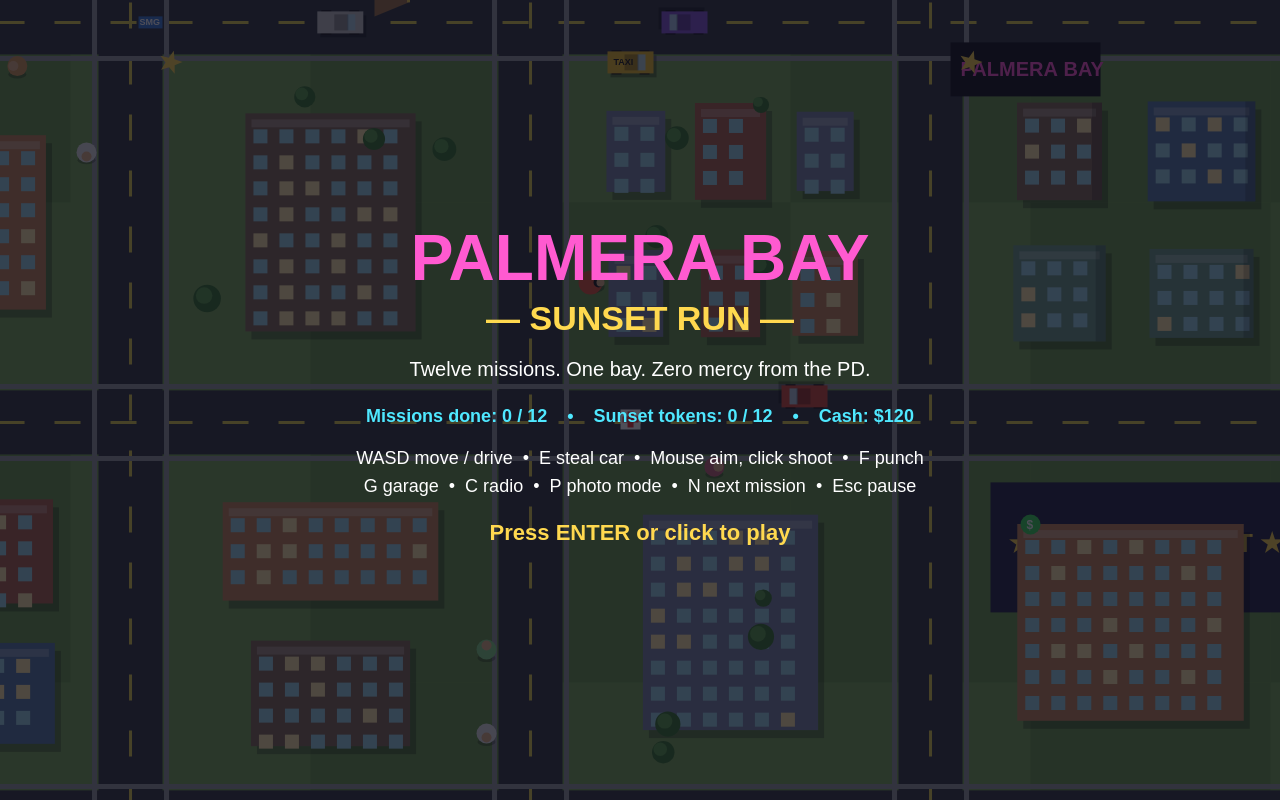
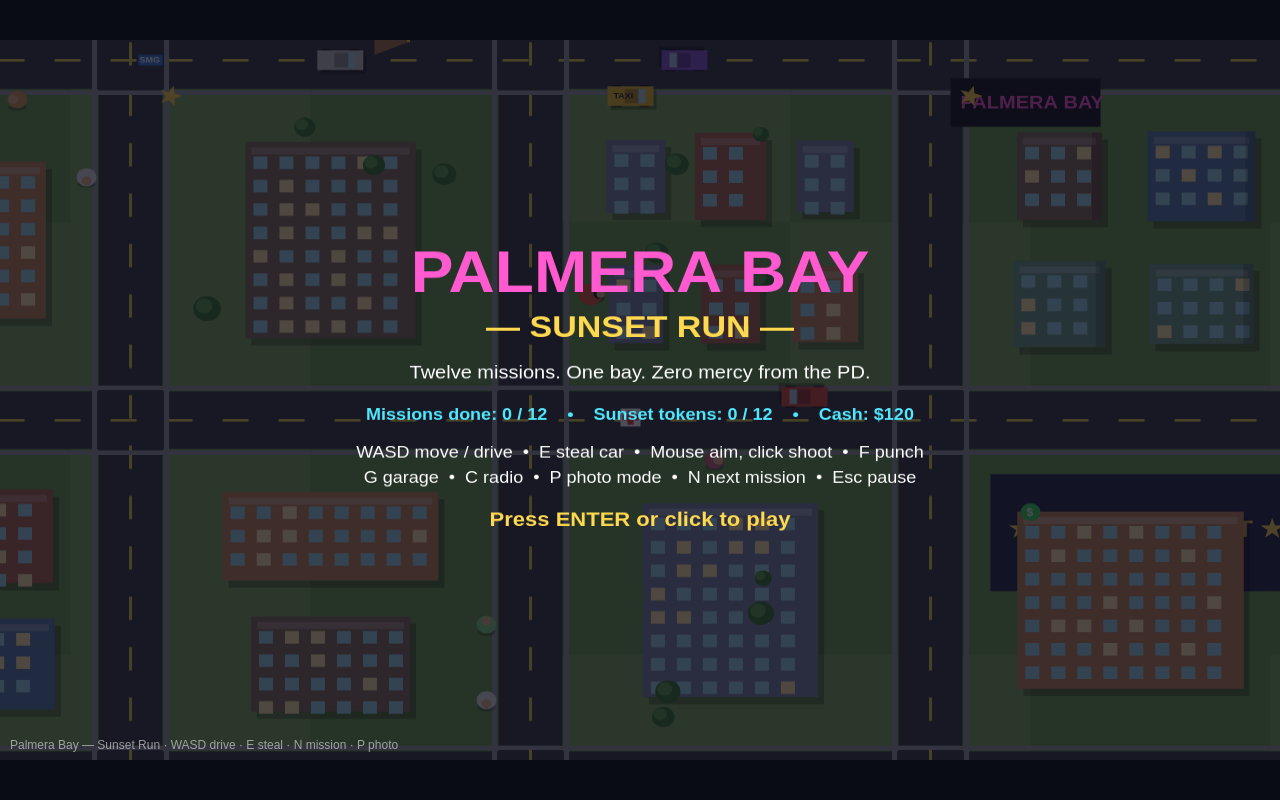
Before and after one commit to suchonamehzabin8-maker/gta6-01, a plain HTML site: page game/index.html in a window 1280 px wide. Drawn offline with Linux system fonts and the light colour scheme.

Commit message:
Round-5 fresh rewrite: game/index.html

```diff
--- a/game/index.html
+++ b/game/index.html
@@ -1,19 +1,25 @@
-<!doctype html>
+<!DOCTYPE html>
 <html lang="en">
 <head>
 <meta charset="utf-8">
 <meta name="viewport" content="width=device-width, initial-scale=1">
 <title>Palmera Bay — Sunset Run</title>
 <style>
-  html, body { margin: 0; height: 100%; overflow: hidden; background: #10151c; }
-  #game { position: fixed; inset: 0; width: 100%; height: 100%; display: block; touch-action: none; cursor: crosshair; }
-  /* Read aloud, never shown: the status line screen readers announce. */
-  #status { position: absolute; width: 1px; height: 1px; overflow: hidden; clip-path: inset(50%); white-space: nowrap; }
+  html, body { margin: 0; padding: 0; background: #0a0c14; height: 100%; overflow: hidden; }
+  body { display: flex; align-items: center; justify-content: center; }
+  #wrap { position: relative; width: 1280px; height: 720px; }
+  canvas { display: block; width: 1280px; height: 720px; background: #164e6d; image-rendering: auto; }
+  #hint {
+    position: absolute; left: 10px; bottom: 8px; color: rgba(255,255,255,0.55);
+    font: 12px sans-serif; pointer-events: none;
+  }
 </style>
 </head>
 <body>
-<canvas id="game" aria-label="Palmera Bay — Sunset Run: a top-down open-world crime game. Drive, steal cars, outrun the police and finish twelve missions as Mara Vega."></canvas>
-<p id="status" role="status" aria-live="polite"></p>
+<div id="wrap">
+  <canvas id="game" width="1280" height="720"></canvas>
+  <div id="hint">Palmera Bay — Sunset Run · WASD drive · E steal · N mission · P photo</div>
+</div>
 <script type="module" src="./src/main.js"></script>
 </body>
 </html>
```
